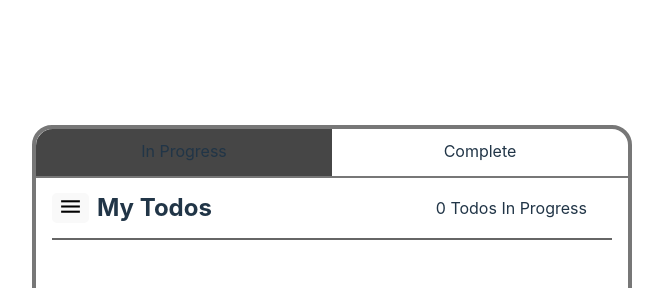
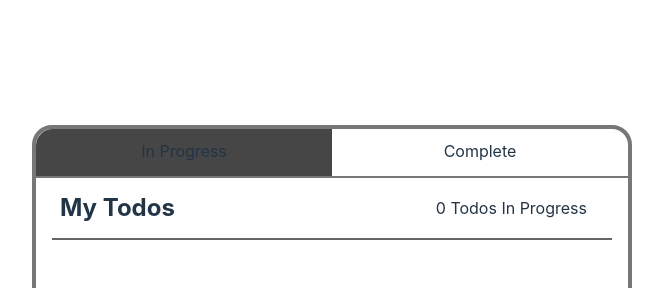
Before and after one commit to s-meenaghan7/react-todolist, a React (Vite) app: page / in a window 1280 px wide. Shown: the top 288 px of the page, without its empty margins (308-971 px from the left). Built offline with nearby package versions, Linux system fonts and the light colour scheme.

Commit message:
Decided to remove menu bar button. Became a lot more complicated, spent a lot of time with it and decided it was not currently worth the time and effort to implement the right way.

```diff
--- a/src/todolist/components/MenuBar.jsx
+++ b/src/todolist/components/MenuBar.jsx
@@ -4,21 +4,7 @@ import '../styles/MenuBar.css';
 export default function MenuBar({ todoCount, showCompletedTodos }) {
   return (
     <header className='menu-bar'>
-      <div className='header'>
-        <button
-          id='menu-btn'
-          type='button'
-          disabled={showCompletedTodos}
-        >
-          <span
-            className="material-icons-outlined"
-            style={{ "fontSize": "25px" }}
-          >
-            menu
-          </span>
-        </button>
-        <h2>My Todos</h2>
-      </div>
+      <h2>My Todos</h2>
       <div>
         <span style={{ "marginRight": "25px" }}>
           {todoCount} {todoCount === 1 ? 'Todo' : 'Todos'} {showCompletedTodos ? "Complete" : "In Progress"}
--- a/src/todolist/styles/MenuBar.css
+++ b/src/todolist/styles/MenuBar.css
@@ -14,17 +14,6 @@ header h2 {
   margin: 0.75rem 0.5rem;
 }
 
-#menu-btn {
-  cursor: pointer;
-  border: none;
-  border-radius: 5px;
-  margin: 0.75rem 0rem;
-}
-
-#menu-btn:disabled {
-  cursor: auto;
-}
-
 /* ------------------- MEDIA QUERIES ------------------- */
 @media screen and (max-width: 365px) {
   header h2 {
```
